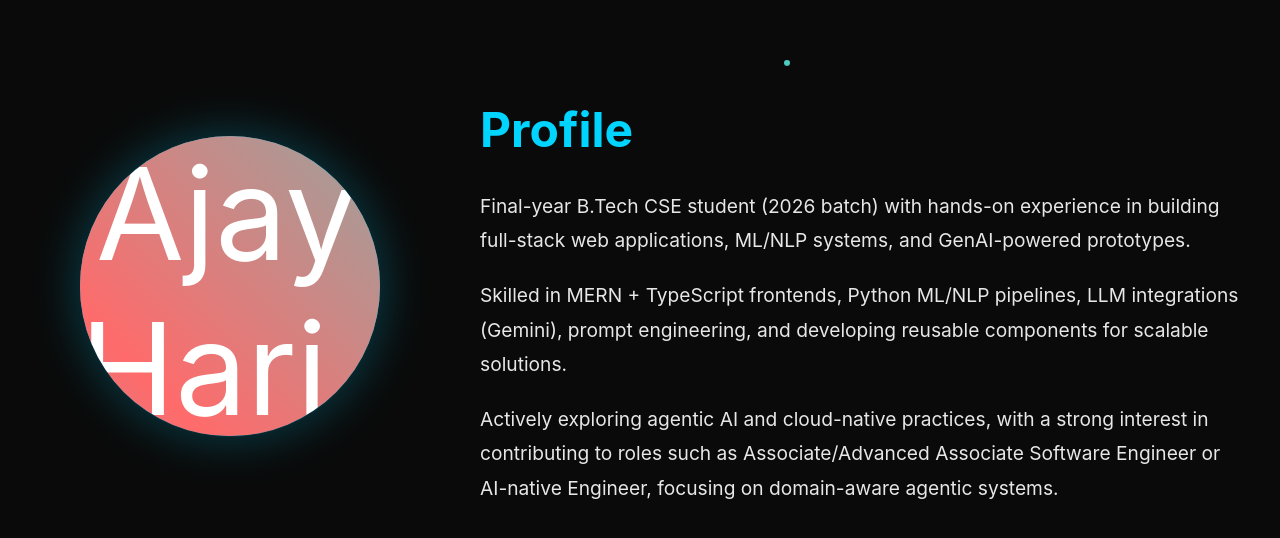
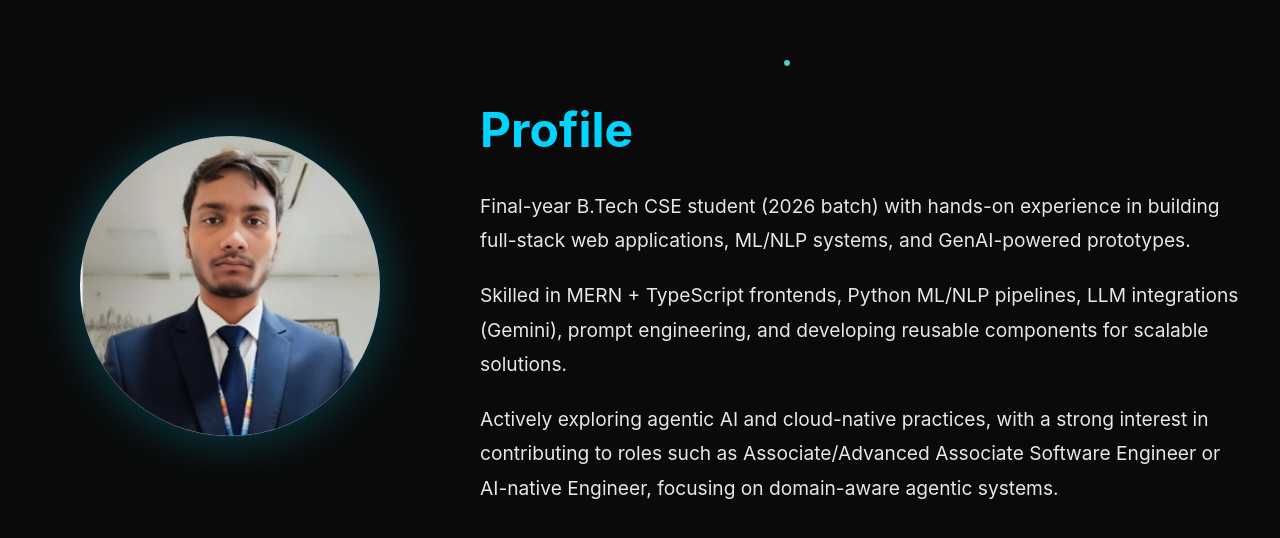
Before and after one commit to BURLAGADDA-AJAY-HARI-KRISHNA-221FA04286/PROTOFOLIO-BY-AJAY, a plain HTML site: page index.html in a window 1280 px wide. Shown: the part 990-1528 px from the top of the page. Drawn offline with Linux system fonts and the light colour scheme.

Commit message:
Update index.html

```diff
--- a/index.html
+++ b/index.html
@@ -2159,7 +2159,7 @@
     <div class="about-content">
         <!-- Replace 👨‍💻 with your photo -->
         <div class="profile-image">
-            <img src="C:\Users\ajayb\OneDrive\Desktop\New folder\Screenshot 2025-09-15 155520.png" alt="Ajay Hari Krishna" />
+            <img src="profile.png" alt="Ajay Hari Krishna" />
         </div>
         <div class="about-text">
             <h2>Profile</h2>
```
